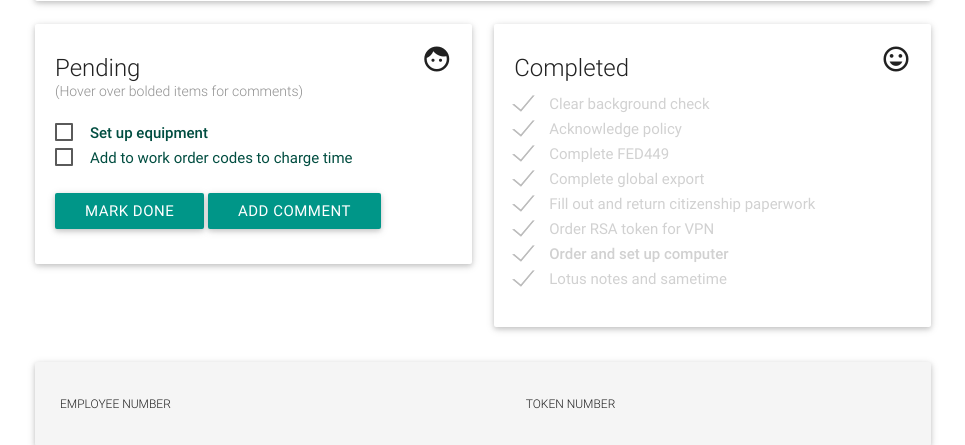
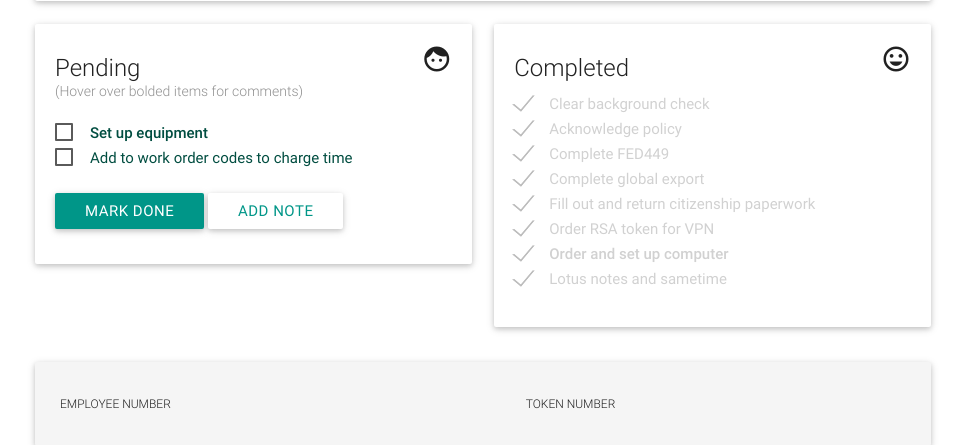
Before and after one commit to rosiecakes/studious-sniffle, a Django app: a page that uses app/templates/app/profile.html in a window 1280 px wide. Shown: the part 585-1030 px from the top of the page, without its empty margins (157-1122 px from the left). Run offline with Django 3.2, Linux system fonts and the light colour scheme; data comes from the database, SQL or seed files in the repository; some libraries are stand-ins or nearby versions.

Commit message:
add a note button

```diff
--- a/app/static/app/css/app.css
+++ b/app/static/app/css/app.css
@@ -50,7 +50,7 @@
 }
 
 .brand-logo, .footer-light {
-  font-weight: 100 !important;
+  font-weight: 200 !important;
 }
 
 .header-main {
--- a/app/templates/app/profile.html
+++ b/app/templates/app/profile.html
@@ -125,7 +125,8 @@
             {% endfor %}
             <br />
             <input type="submit" value="mark done" class="teal btn waves-light">
-            <a class="btn waves-effect waves-light teal" type="submit" name="action" href="/admin/app/assignment/">Add Comment</a>
+            <a class="btn waves-effect waves-light white teal-text" type="submit" name="action" href="/admin/app/assignment/">
+              Add Note</a>
           </form>
           {% if messages %}
           <ul class="messages">
```
